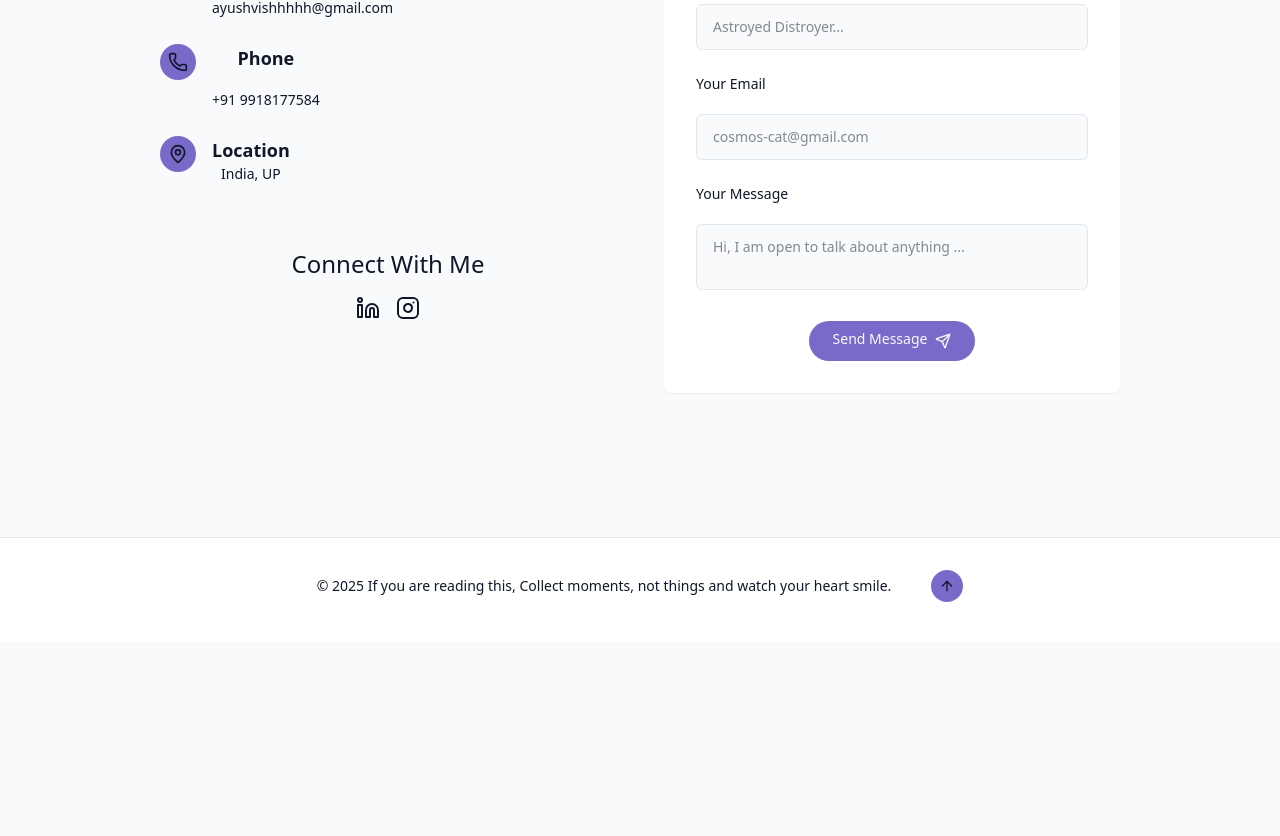
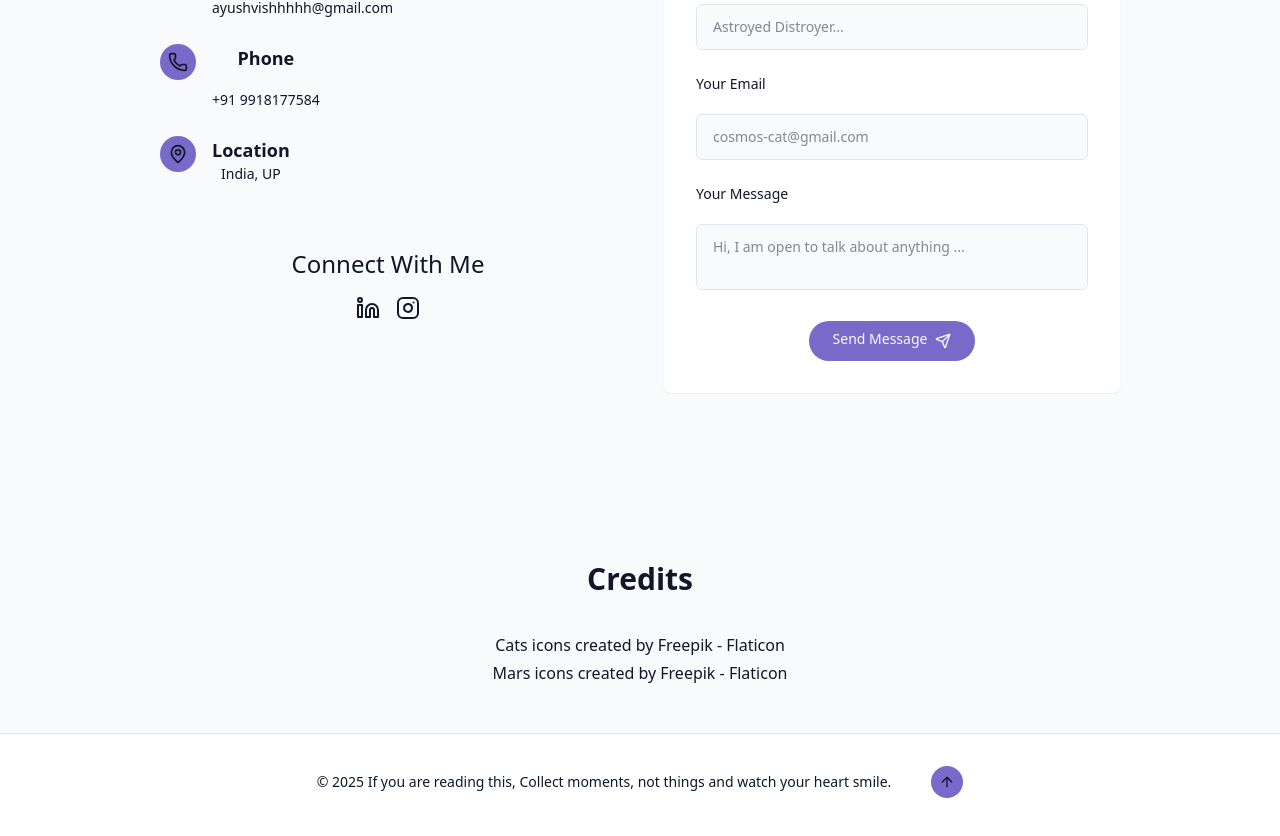
Before and after one commit to Ayush-Vishwakarma17/my-portfolio, a React (Vite) app: page / in a window 1280 px wide. Shown: the part 5286-6122 px from the top of the page. Before the commit the page ends 5928 px from the top, so only its background shows below. Built offline with nearby package versions, Linux system fonts and the light colour scheme.

Commit message:
credits done

```diff
--- a/index.html
+++ b/index.html
@@ -2,7 +2,7 @@
 <html lang="en">
   <head>
     <meta charset="UTF-8" />
-    <link rel="icon" type="image/svg+xml" href="public/mars.png" />
+    <link rel="icon" type="image/svg+xml" href="public/pet.png" />
     <meta name="viewport" content="width=device-width, initial-scale=1.0" />
     <link rel="preconnect" href="https://fonts.googleapis.com">
     <link rel="preconnect" href="https://fonts.gstatic.com" crossorigin>
--- /dev/null
+++ b/src/components/CreditsSection.jsx
@@ -0,0 +1,9 @@
+
+
+export const CreditsSetion = () => {
+    return <div className="w-full mt-10 flex flex-col gap-1 items-center">
+        <h1 className="font-bold text-3xl m-8">Credits</h1>
+        <a href="https://www.flaticon.com/free-icons/cats" title="cats icons" >Cats icons created by Freepik - Flaticon</a>
+        <a href="https://www.flaticon.com/free-icons/mars" title="mars icons">Mars icons created by Freepik - Flaticon</a>
+    </div>
+}
--- a/src/components/Footer.jsx
+++ b/src/components/Footer.jsx
@@ -12,4 +12,5 @@ export const Footer = () => {
         </div>
 
     </footer>
+
 }
--- a/src/pages/Home.jsx
+++ b/src/pages/Home.jsx
@@ -7,6 +7,7 @@ import { SkillSection } from "../components/SkillsSection"
 import { ProjectSection } from "../components/ProjectSection"
 import { ContactSection } from "../components/ContactSection"
 import { Footer } from "../components/Footer"
+import { CreditsSetion } from "../components/CreditsSection"
 import { Contact } from "lucide-react"
 
 export const Home = () => {
@@ -28,8 +29,13 @@ export const Home = () => {
         <ProjectSection/>
         <ContactSection/>
 
+        {/* credits */}
+        <CreditsSetion/>
+
         {/* Footer */}
 
         <Footer/>
+
+
     </div>
 }
```
Also changed, not shown: public/pet.png (added).
